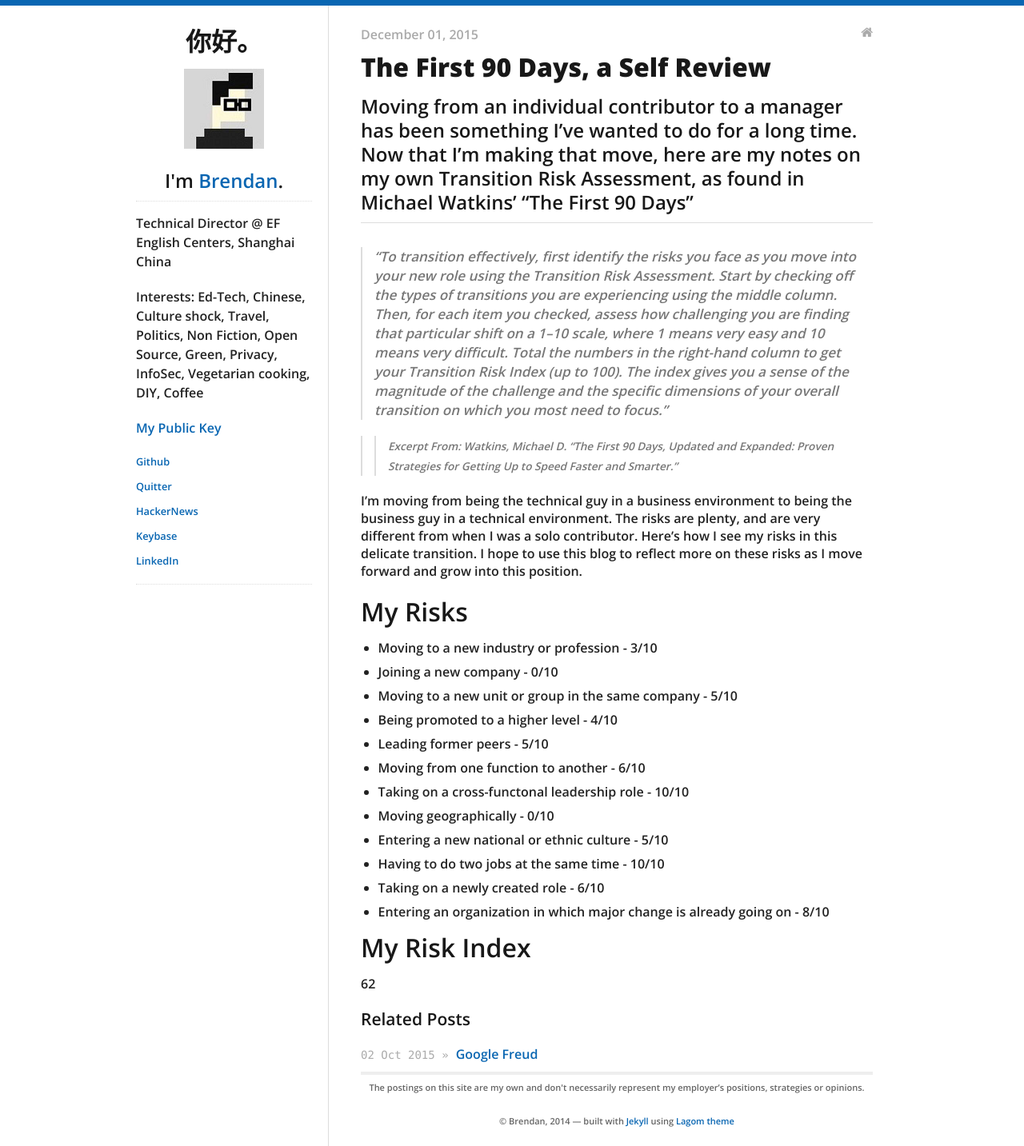
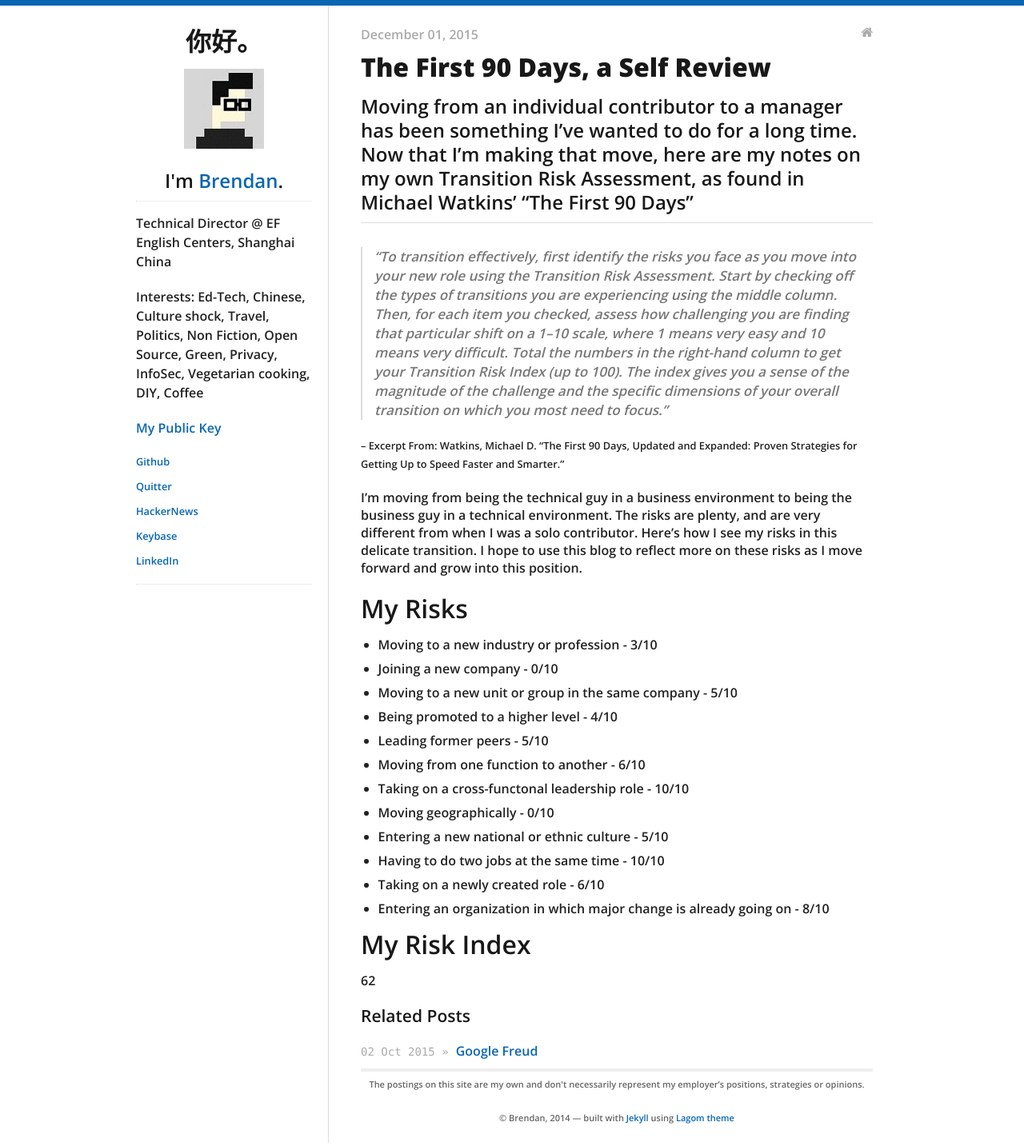
Before and after one commit to bcooney/bcooney.github.io, a Jekyll site: the page built from _posts/2015-12-01-transition-risk.md, in a window 1280 px wide. Shown: the whole page at 80% size. Built offline with Jekyll 4.4.1, drawn with Linux system fonts in a browser that asks for light colours; nearby versions of some CDN libraries.

Commit message:
updating syntax again

```diff
--- a/_posts/2015-12-01-transition-risk.md
+++ b/_posts/2015-12-01-transition-risk.md
@@ -11,9 +11,10 @@ categories:
 
 > “To transition effectively, first identify the risks you face as you move into your new role using the Transition Risk Assessment. Start by checking off the types of transitions you are experiencing using the middle column. Then, for each item you checked, assess how challenging you are finding that particular shift on a 1–10 scale, where 1 means very easy and 10 means very difficult. Total the numbers in the right-hand column to get your Transition Risk Index (up to 100). The index gives you a sense of the magnitude of the challenge and the specific dimensions of your overall transition on which you most need to focus.”
 
-> > <small>Excerpt From: Watkins, Michael D. “The First 90 Days, Updated and Expanded: Proven Strategies for Getting Up to Speed Faster and Smarter.”</small>
+<small>-- Excerpt From: Watkins, Michael D. “The First 90 Days, Updated and Expanded: Proven Strategies for Getting Up to Speed Faster and Smarter.”</small>
 
 I'm moving from being the technical guy in a business environment to being the business guy in a technical environment. The risks are plenty, and are very different from when I was a solo contributor. Here's how I see my risks in this delicate transition. I hope to use this blog to reflect more on these risks as I move forward and grow into this position.
+
 
 My Risks
 ========
@@ -31,6 +32,7 @@ My Risks
 * Taking on a newly created role - 6/10
 * Entering an organization in which major change is already going on - 8/10
 
+
 My Risk Index
 =============
 62
```
